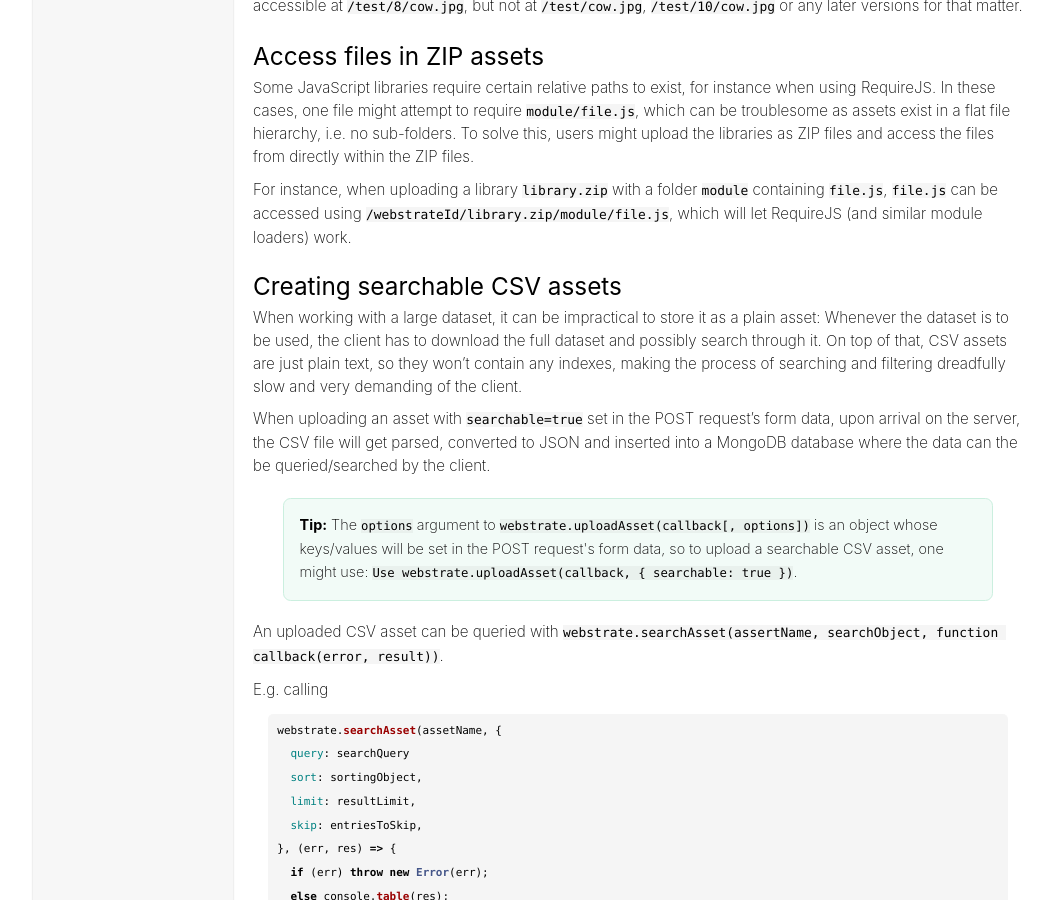
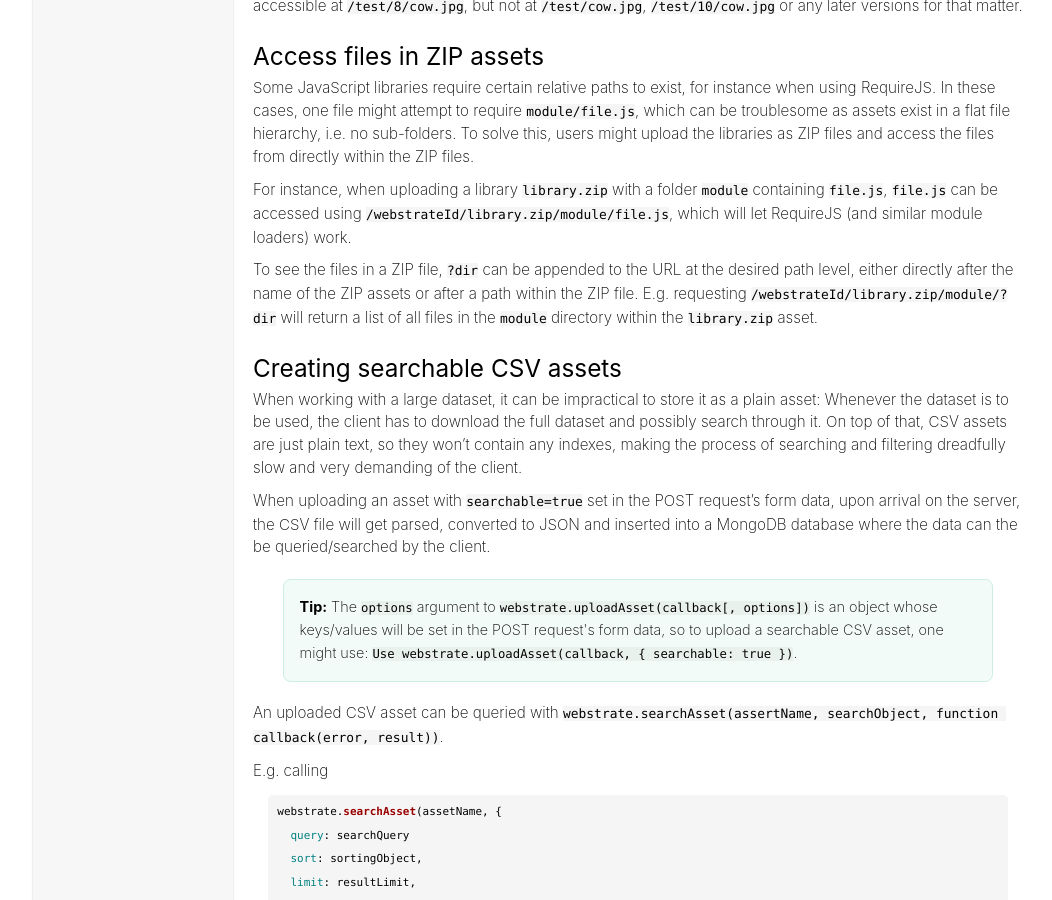
Before and after one commit to Webstrates/webstrates.github.io, a Jekyll site: the page built from _posts/2017-07-06-assets.md, in a window 1280 px wide and 900 px high, scrolled down 2727 px. Shown: the whole window, without its empty margins (107-1159 px from the left). Built offline with Jekyll 4.4.1, drawn with Linux system fonts in a browser that asks for light colours; comment, search, counter and statistics services are not loaded.

Commit message:
Added documentation for the `?dir` parameter used with ZIP assets.

```diff
--- a/_posts/2017-07-06-assets.md
+++ b/_posts/2017-07-06-assets.md
@@ -152,6 +152,11 @@ For instance, when uploading a library `library.zip` with a folder `module` cont
 `file.js` can be accessed using `/webstrateId/library.zip/module/file.js`, which will let RequireJS
 (and similar module loaders) work.
 
+To see the files in a ZIP file, `?dir` can be appended to the URL at the desired path level, either
+directly after the name of the ZIP assets or after a path within the ZIP file. E.g. requesting
+`/webstrateId/library.zip/module/?dir` will return a list of all files in the `module` directory within
+the `library.zip` asset.
+
 ## Creating searchable CSV assets
 
 When working with a large dataset, it can be impractical to store it as a plain asset: Whenever the
```
